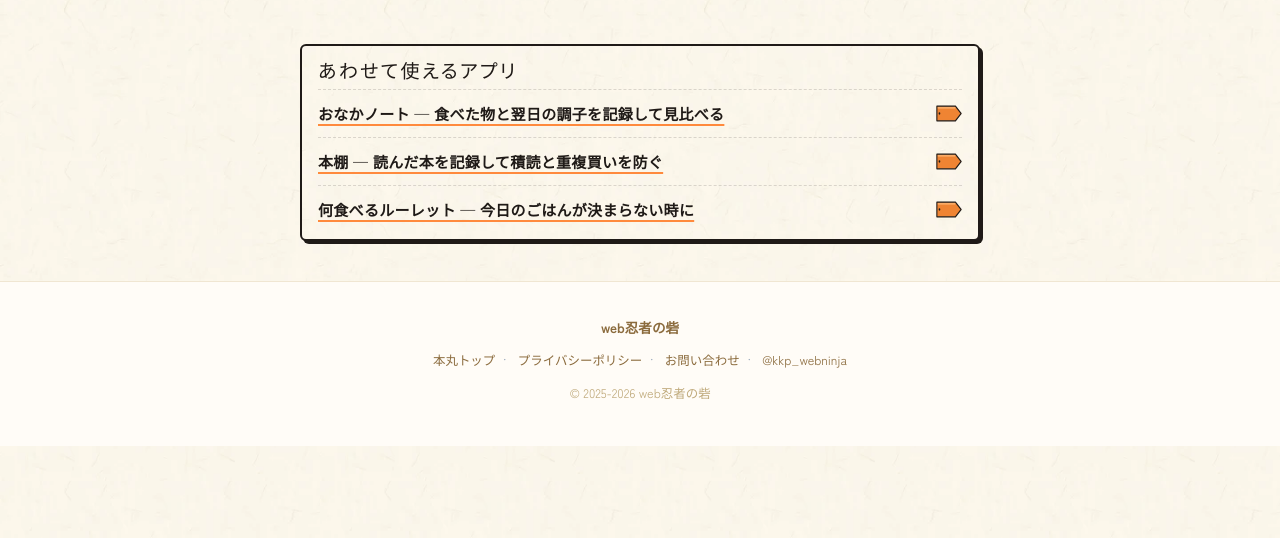
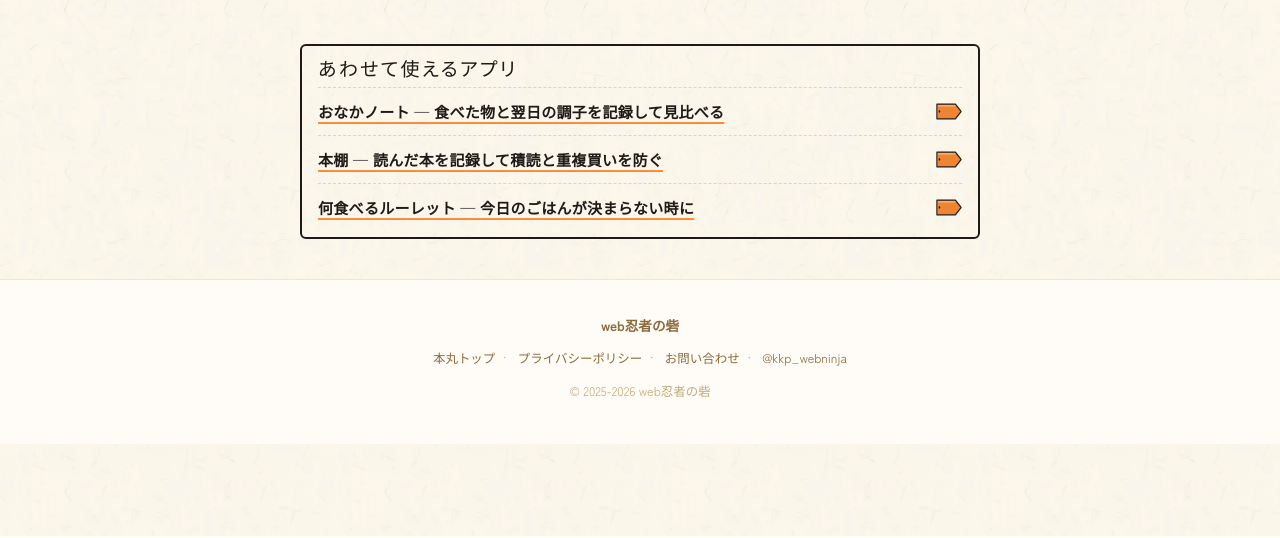
Before and after one commit to kkp-15/aruaru, a plain HTML site: page index.html in a window 1280 px wide. Shown: the part 1439-1977 px from the top of the page. Drawn offline with Linux system fonts and the light colour scheme; a web font is replaced by a local one.

Commit message:
「あわせて使えるアプリ」欄の影を外して平らにする
kit の決まり（影は押せるものだけ・入れ物は平ら・ふち2px）に合わせる。
欄は入れ物、中のリンクは下線つきの行なので影は付けない。
上の余白を kit のカードと同じ 12px に。文言・リンク・並び・計測は変えない。

Co-Authored-By: Claude Opus 5.5 <noreply@anthropic.com>

```diff
--- a/index.html
+++ b/index.html
@@ -469,9 +469,9 @@ div.guide{box-shadow:none;border-width:var(--k-bw-s);background:var(--k-surface)
 </style>
 <!-- kkp-rel-d4:start -->
 <style id="kkp-rel-d4">
-/* あわせて使えるアプリ（統一仕様の欄）を D4 に: 和紙の面・筆の見出し・墨の字＋オレンジの下線＋道しるべ。中身とリンクは触らない（インライン style に勝つため !important） */
+/* あわせて使えるアプリ（統一仕様の欄）を D4 に: 和紙の面・筆の見出し・墨の字＋オレンジの下線＋道しるべ。入れ物なので影なし（kit: 影は押せるものだけ）。中身とリンクは触らない（インライン style に勝つため !important） */
 @media screen{
-.kkp-rel{box-sizing:border-box;background:var(--k-kinari) url(/kit/img/d4-washi.webp) 0 0/320px auto!important;border:var(--k-bw-s) solid var(--k-sumi)!important;border-radius:var(--k-r)!important;box-shadow:var(--k-sh-s);padding:14px 16px 6px!important;color:var(--k-sumi);text-align:left}
+.kkp-rel{box-sizing:border-box;background:var(--k-kinari) url(/kit/img/d4-washi.webp) 0 0/320px auto!important;border:var(--k-bw-s) solid var(--k-sumi)!important;border-radius:var(--k-r)!important;box-shadow:none!important;padding:12px 16px 6px!important;color:var(--k-sumi);text-align:left}
 .kkp-rel>div:first-child,.kkp-rel>b:first-child{display:block;margin:0 0 4px!important;padding:0!important;border:0!important;font-family:var(--k-brush)!important;font-weight:400!important;font-size:19px!important;line-height:1.3!important;letter-spacing:.12em;color:var(--k-sumi)!important;font-feature-settings:"palt" 1}
 .kkp-rel>a{display:flex!important;align-items:center;gap:12px;box-sizing:border-box;min-height:48px;margin:0!important;padding:10px 0!important;border:0!important;border-top:1px dashed var(--k-line-soft)!important;background:none!important;color:var(--k-sumi)!important;font-size:15px!important;font-weight:700!important;line-height:1.55!important;letter-spacing:.02em;text-decoration:underline!important;text-decoration-color:var(--k-orange)!important;text-decoration-thickness:2px!important;text-underline-offset:4px;-webkit-tap-highlight-color:transparent}
 .kkp-rel>a::after{content:"";flex:none;width:26px;height:17px;margin-left:auto;background:var(--k-sign) center/100% 100% no-repeat;transition:transform .2s}
```
